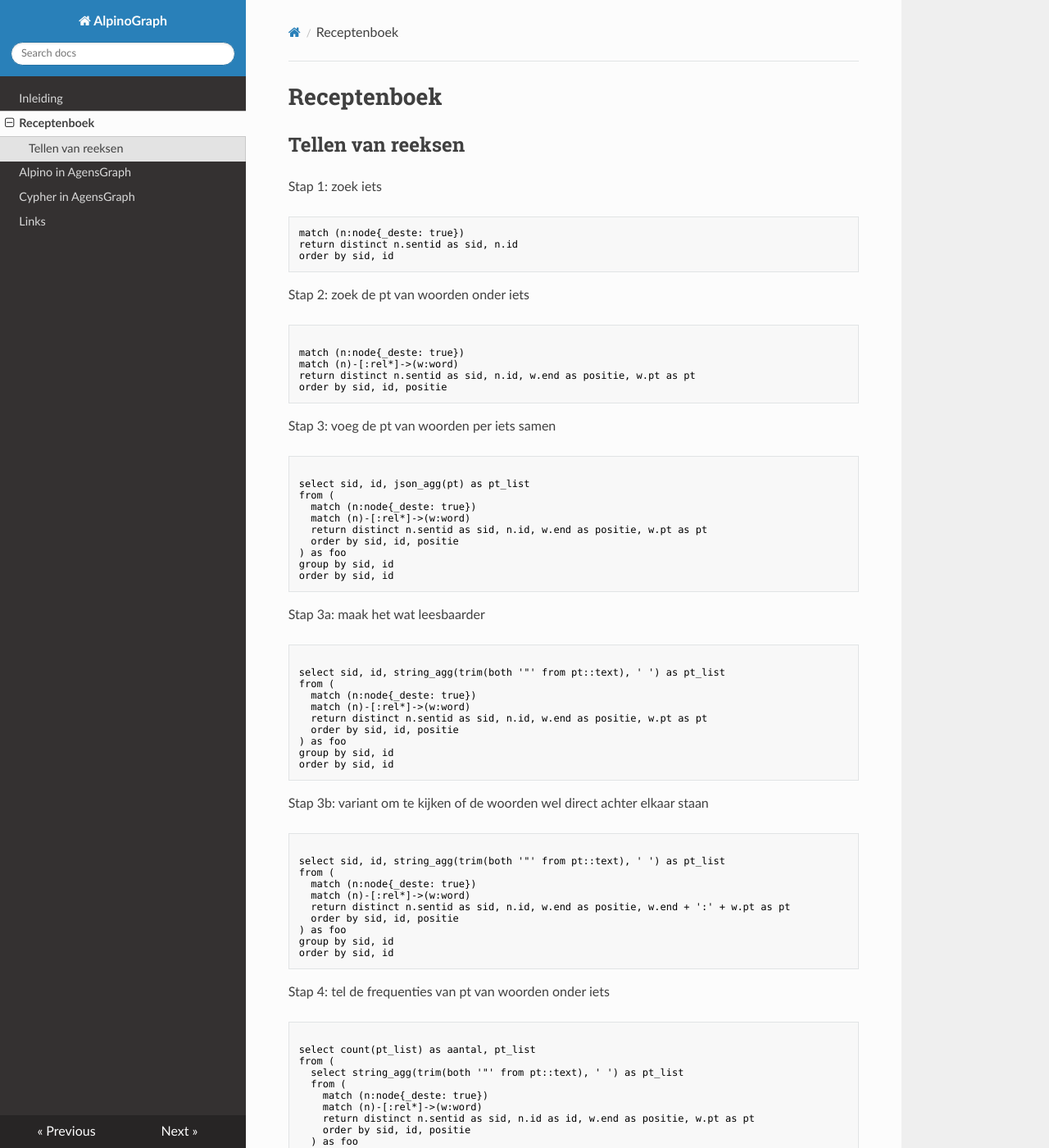
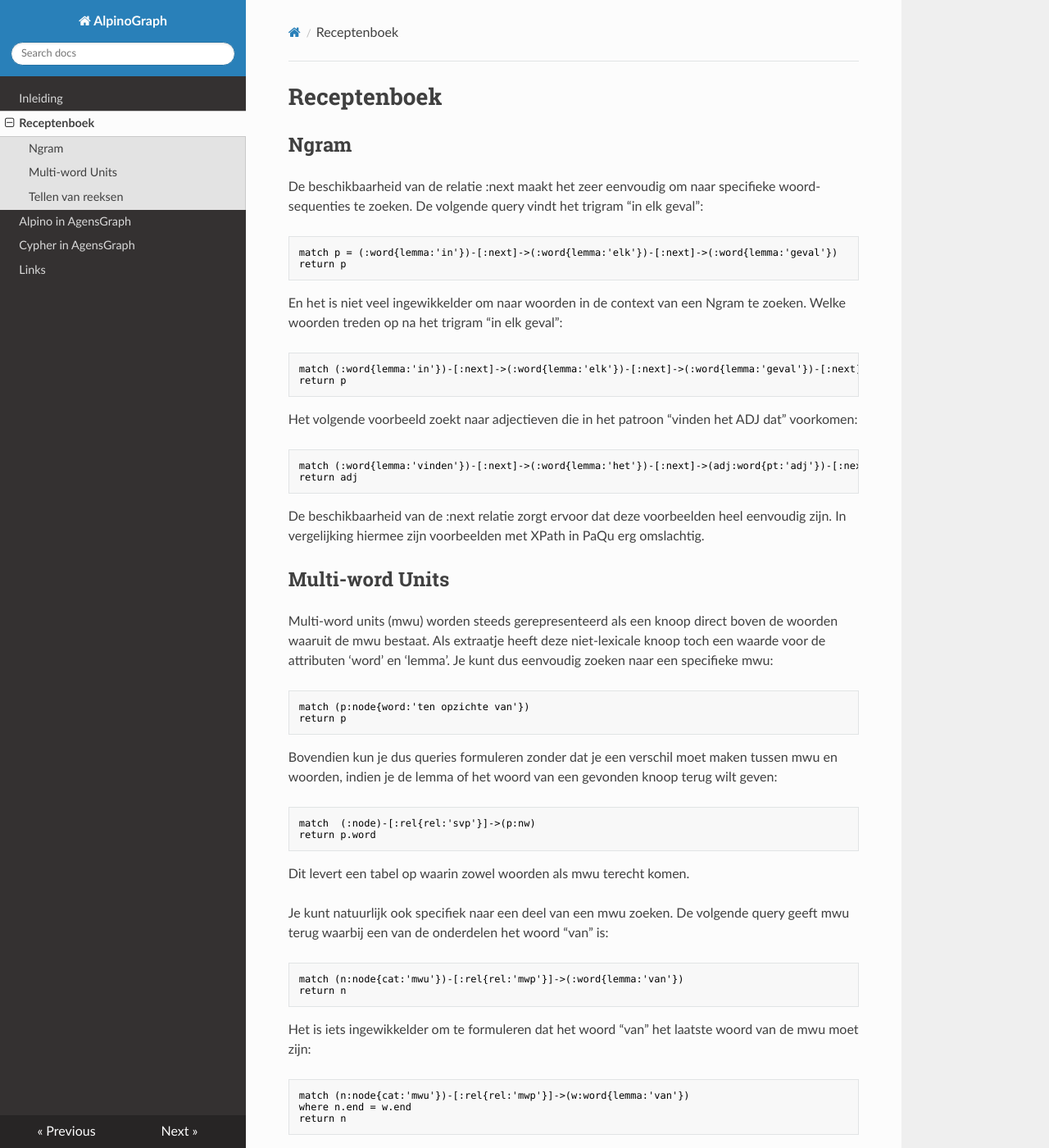
Before and after one commit to rug-compling/alpinograph-docs, an MkDocs documentation site: the page built from docs/recepten.md, in a window 1280 px wide and 1400 px high. Shown: the whole window at 82% size. Built offline with MkDocs 1.6.1, drawn with Linux system fonts in a browser that asks for light colours; nearby versions of some CDN libraries; some of the changed text lies outside the part shown.

Commit message:
Update recepten.md

````diff
--- a/docs/recepten.md
+++ b/docs/recepten.md
@@ -1,4 +1,71 @@
 # Receptenboek
+
+## Ngram
+
+De beschikbaarheid van de relatie :next maakt het zeer eenvoudig om naar specifieke woord-sequenties te zoeken. De volgende query vindt het trigram "in elk geval":
+
+```text
+match p = (:word{lemma:'in'})-[:next]->(:word{lemma:'elk'})-[:next]->(:word{lemma:'geval'})
+return p
+```
+
+En het is niet veel ingewikkelder om naar woorden in de context van een Ngram te zoeken. Welke woorden treden op na het trigram "in elk geval":
+
+```text
+match (:word{lemma:'in'})-[:next]->(:word{lemma:'elk'})-[:next]->(:word{lemma:'geval'})-[:next]->(p)
+return p
+```
+
+Het volgende voorbeeld zoekt naar adjectieven die in het patroon "vinden het ADJ dat" voorkomen:
+
+```text
+match (:word{lemma:'vinden'})-[:next]->(:word{lemma:'het'})-[:next]->(adj:word{pt:'adj'})-[:next]->(:word{lemma:'dat'})
+return adj
+```
+
+De beschikbaarheid van de :next relatie zorgt ervoor dat deze voorbeelden heel eenvoudig zijn. In vergelijking hiermee zijn voorbeelden met XPath in PaQu erg omslachtig.
+
+
+## Multi-word Units
+
+Multi-word units (mwu) worden steeds gerepresenteerd als een knoop direct boven de woorden waaruit de mwu bestaat. Als extraatje heeft deze niet-lexicale knoop toch een waarde voor de attributen 'word' en 'lemma'. Je kunt dus eenvoudig zoeken naar een specifieke mwu:
+
+```text
+match (p:node{word:'ten opzichte van'})
+return p
+```
+
+Bovendien kun je dus queries formuleren zonder dat je een verschil moet maken tussen mwu en woorden, indien je de lemma of het woord van een gevonden knoop terug wilt geven:
+
+```text
+match  (:node)-[:rel{rel:'svp'}]->(p:nw)
+return p.word
+```
+Dit levert een tabel op waarin zowel woorden als mwu terecht komen.
+
+Je kunt natuurlijk ook specifiek naar een deel van een mwu zoeken. De volgende query geeft mwu terug waarbij een van de onderdelen het woord "van" is:
+
+```text
+match (n:node{cat:'mwu'})-[:rel{rel:'mwp'}]->(:word{lemma:'van'})
+return n
+```
+
+Het is iets ingewikkelder om te formuleren dat het woord "van" het laatste woord van de mwu moet zijn:
+
+```text
+match (n:node{cat:'mwu'})-[:rel{rel:'mwp'}]->(w:word{lemma:'van'})
+where n.end = w.end
+return n
+```
+
+Of waarbij "van" het derde woord moet zijn:
+
+```text
+match (n:node{cat:'mwu'})-[:rel{rel:'mwp'}]->(w:word{lemma:'van'})
+where w.begin = n.begin + 2
+return n
+```
+
 
 ## Tellen van reeksen
 
````
